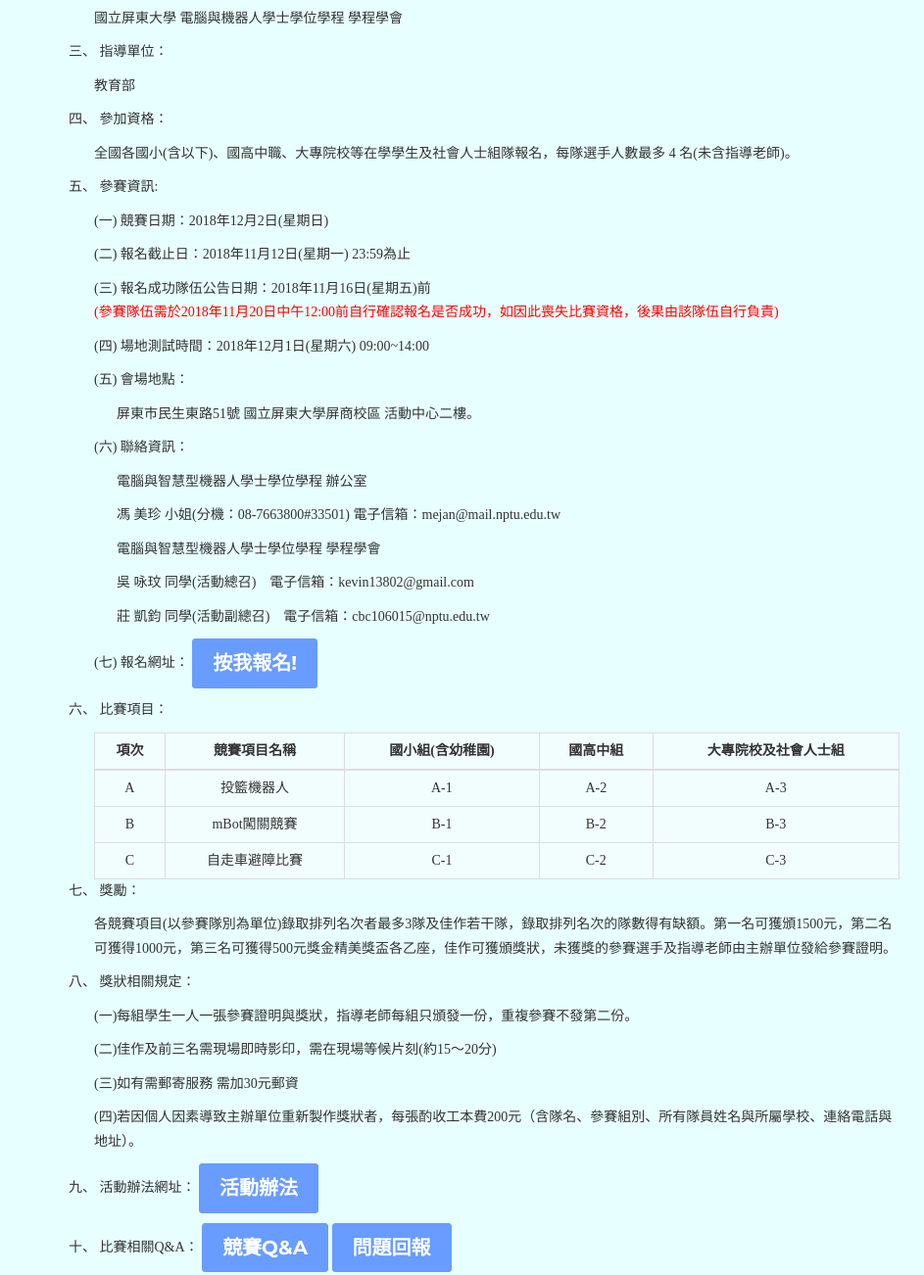
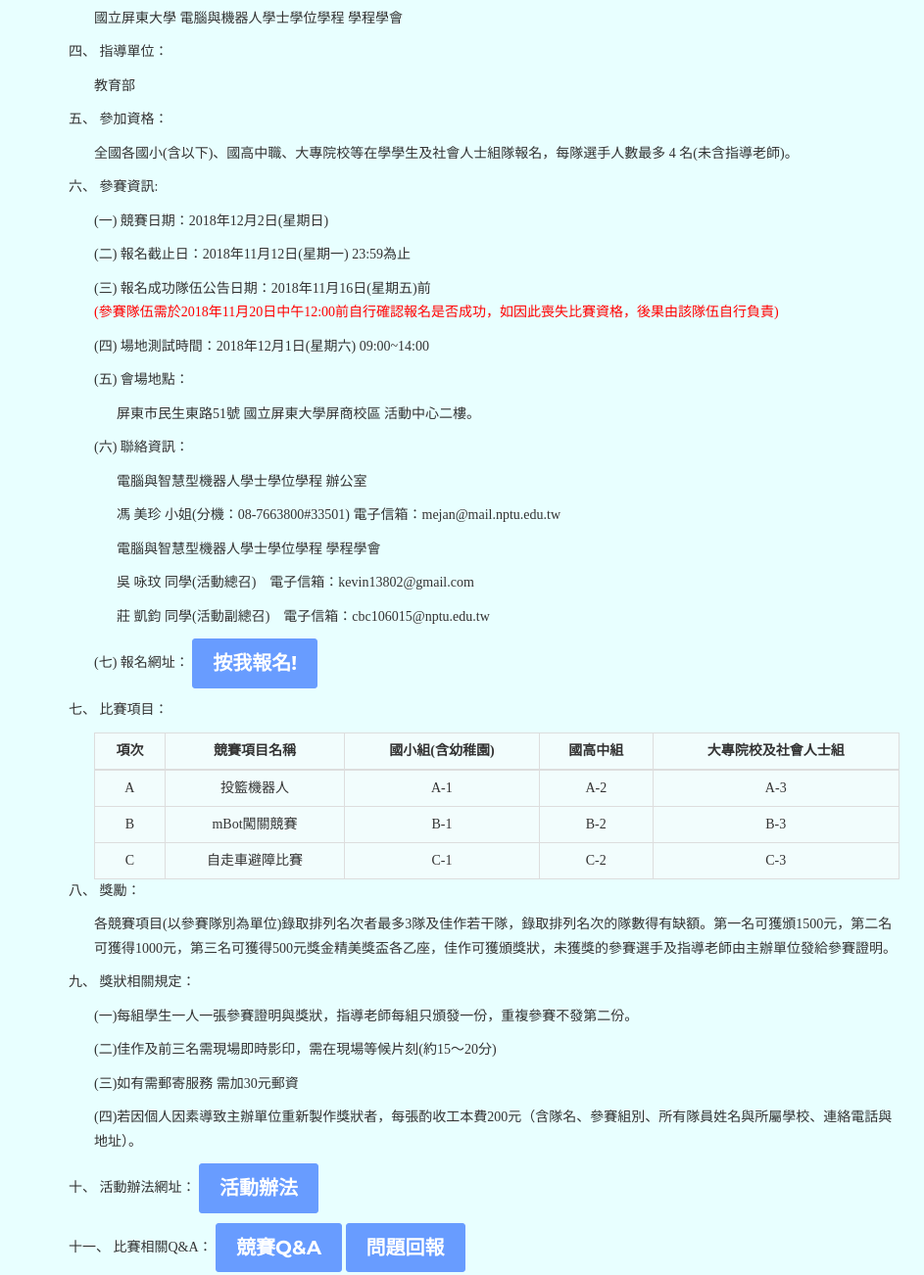
Before and after one commit to cir-sa/CIRTC-2018, a plain HTML site: page index.html in a window 1280 px wide. Shown: the part 1194-2496 px from the top of the page at 98% size, 0-943 px from the left. Drawn offline with nearby package versions, Linux system fonts and the light colour scheme; some packages are replaced by stand-ins of ours; a web font is replaced by a local one.

Commit message:
Update index.html
更新項次

```diff
--- a/index.html
+++ b/index.html
@@ -146,7 +146,7 @@
                                     <p>雄鷄企業有限公司</p> -->
                                 </div>
 
-                                <p>三、  指導單位：</p>
+                                <p>四、  指導單位：</p>
                                 <div class="text_indentation" >
                                     <p>教育部</p>
                                     <!-- <p>教育部 技職司</p> -->
@@ -154,12 +154,12 @@
 
                                 </div>
 
-                                <p>四、  參加資格：</p>
+                                <p>五、  參加資格：</p>
                                 <div class="text_indentation">
                                     <p>全國各國小(含以下)、國高中職、大專院校等在學學生及社會人士組隊報名，每隊選手人數最多 4 名(未含指導老師)。</p>
                                 </div>
 
-                                <p>五、  參賽資訊:</p>
+                                <p>六、  參賽資訊:</p>
                                 <div class="text_indentation">
                                     <p>(一) 競賽日期：2018年12月2日(星期日)</p>
 
@@ -195,7 +195,7 @@
                                     </p>
                                 </div>
 
-                                <p>六、  比賽項目：</p>
+                                <p>七、  比賽項目：</p>
                                 <div class="text_indentation">
 
                                     <table class="table table-bordered" style="background-color: #f2fdfd;margin: 0;padding: 0;">
@@ -229,7 +229,7 @@
 
 
 
-                                <p>七、  獎勵：</p>
+                                <p>八、  獎勵：</p>
                                 <div class="text_indentation">
 
                                     <p>各競賽項目(以參賽隊別為單位)錄取排列名次者最多3隊及佳作若干隊，錄取排列名次的隊數得有缺額。第一名可獲頒1500元，第二名可獲得1000元，第三名可獲得500元獎金精美獎盃各乙座，佳作可獲頒獎狀，未獲獎的參賽選手及指導老師由主辦單位發給參賽證明。</p>
@@ -242,7 +242,7 @@
 
 
 
-                                <p>八、  獎狀相關規定：</p>
+                                <p>九、  獎狀相關規定：</p>
                                 <div class="text_indentation">
 
                                     <p>(一)每組學生一人一張參賽證明與獎狀，指導老師每組只頒發一份，重複參賽不發第二份。</p>
@@ -252,13 +252,13 @@
 </div>
 
                                 <p>
-                                    九、  活動辦法網址：<!--等待最終版規則完成-->
+                                    十、  活動辦法網址：<!--等待最終版規則完成-->
                                     <a href="files/CIRTC2018活動辦法.pdf" target="_blank" class="btn btn-md">活動辦法</a>
 
                                 </p>
                                 <p> <p>
 </p>
-                                    十、  比賽相關Q&A：
+                                    十一、  比賽相關Q&A：
                                                         <a href="files/QnA.pdf" target="_blank" class="btn btn-md">競賽Q&A</a>
                                                         <a href="https://goo.gl/xkm9d4" target="_blank" class="btn btn-md">問題回報</a>
 
```
